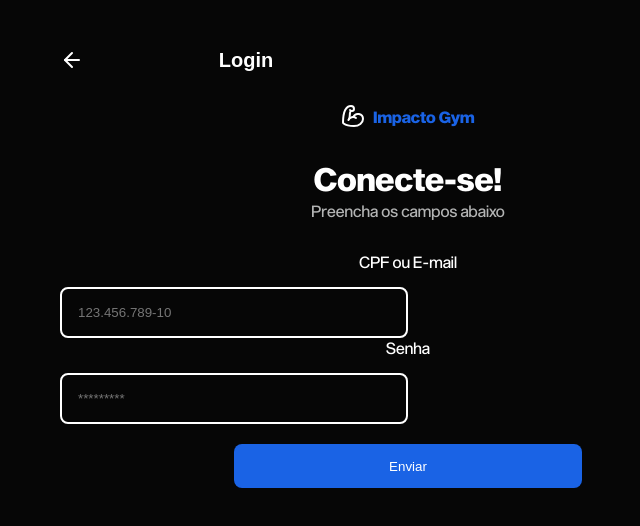
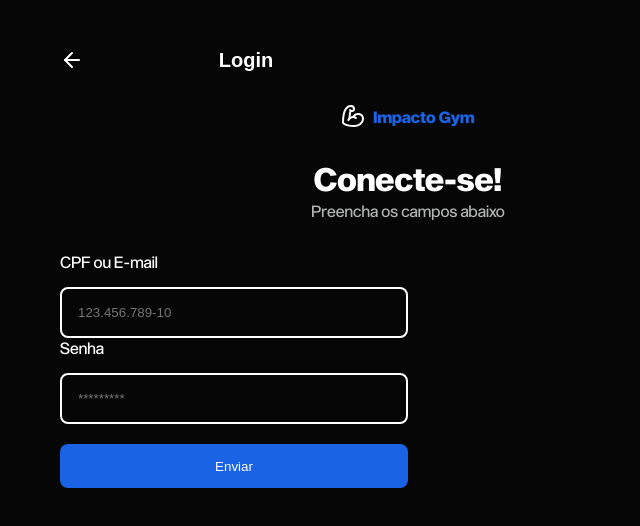
Before and after one commit to PI-CCOMP/impacto-gym, a React (Vite) app: page /login in a window 1280 px wide. Shown: the top 526 px of the page, without its empty margins (232-872 px from the left). Built offline with nearby package versions, Linux system fonts and the light colour scheme.

Commit message:
style: scroll bug fix

```diff
--- a/src/components/Container/styles.module.css
+++ b/src/components/Container/styles.module.css
@@ -1,8 +1,7 @@
 .container {
-  height: 100vh;
+  max-height: 100dvh;
   display: flex;
   flex-direction: column;
-  text-align: center;
   gap: var(--size-xl);
   padding: calc(var(--size-xl) + var(--size-md)) var(--size-md);
 }
--- a/src/components/ContainerBackground/styles.module.css
+++ b/src/components/ContainerBackground/styles.module.css
@@ -1,5 +1,5 @@
 .containerBackground {
-  height: 100vh;
+  min-height: 100dvh;
   display: flex;
   justify-content: end;
   flex-direction: column;
@@ -15,7 +15,12 @@
   content: "";
   position: absolute;
   inset: 0;
-  background-color: rgba(0, 0, 0, 0.45);
+  background: linear-gradient(
+    to top,
+    #060606 20%,
+    #060606 0%,
+    transparent 100%
+  );
 }
 
 .containerBackground > * {
```
